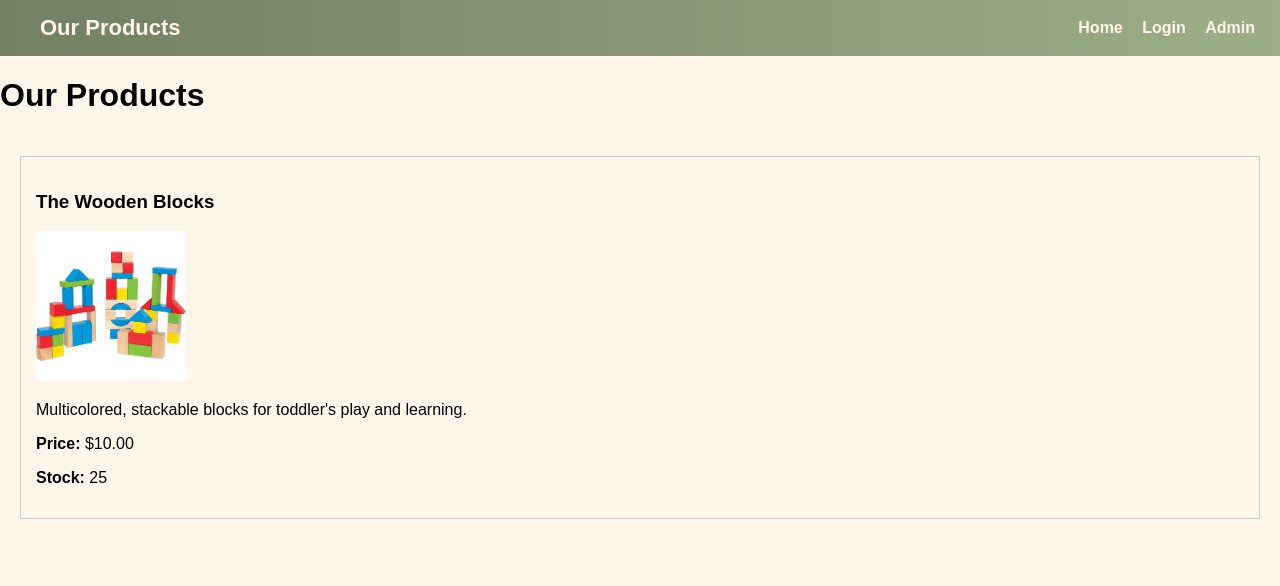
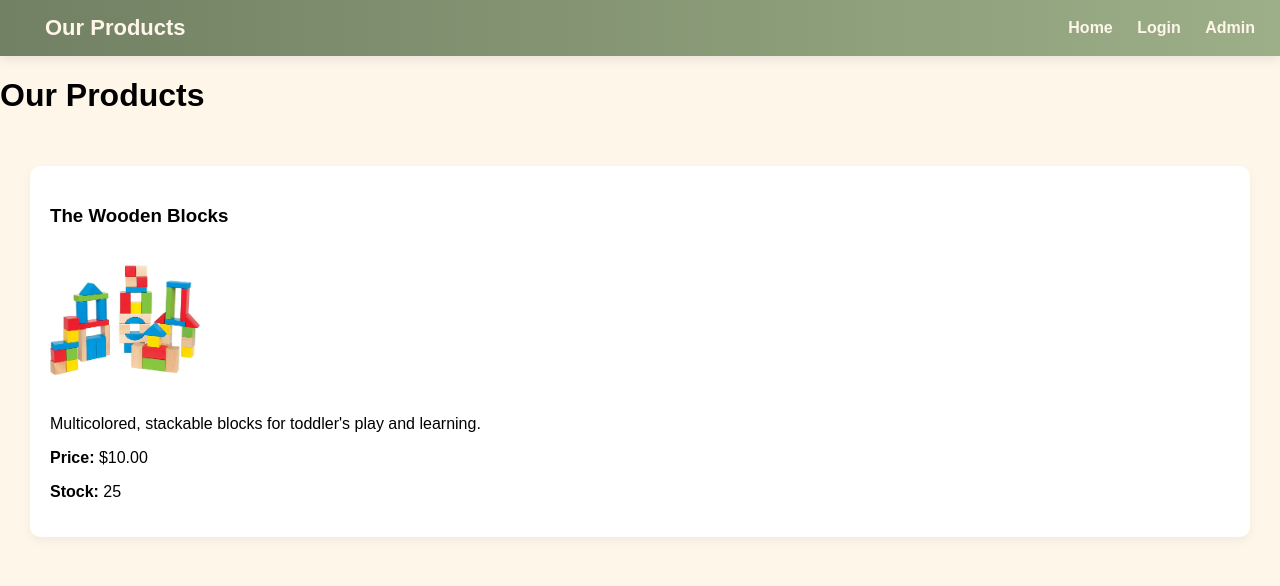
Before and after one commit to heilersk1/CPS_310_Phase3, a Django app: page /store/ in a window 1280 px wide. Shown: the top 586 px of the page. Run offline with Django 5.2, Linux system fonts and the light colour scheme; data comes from the database, SQL or seed files in the repository; both versions use the stored data as it was after the commit.

Commit message:
Fixed navigation bar

```diff
--- a/static/css/style.css
+++ b/static/css/style.css
@@ -11,14 +11,16 @@ body {
     align-items: center;
     background: linear-gradient(to right, #728063, #9CAF88);
     padding: 15px 25px;
+
+    box-shadow: 0 4px 10px rgba(0,0,0,0.08);
 }
-
 /* NAV LINKS */
 .navbar a {
     color: #FFF6EA;
     text-decoration: none;
-    margin-left: 15px;
+    margin-left: 20px;
     font-weight: bold;
+    transition: all 0.2s ease;
 }
 
 /* HOVER EFFECT */
@@ -30,3 +32,16 @@ body {
 .brand {
     font-size: 22px;
 }
+
+.content {
+    padding: 30px;
+}
+
+.product-card {
+    background: white;
+    border-radius: 10px;
+    padding: 20px;
+    margin-bottom: 20px;
+
+    box-shadow: 0 4px 10px rgba(0,0,0,0.05);
+}
--- a/templates/store/base.html
+++ b/templates/store/base.html
@@ -10,7 +10,6 @@
 
 <body>
 
-    <!-- ✅ NAVBAR GOES RIGHT HERE -->
     <nav class="navbar">
         <div class="nav-left">
             <a href="{% url 'store_page' %}" class="brand">Our Products</a>
@@ -29,7 +28,6 @@
         </div>
     </nav>
 
-    <!-- ✅ PAGE CONTENT GOES BELOW NAVBAR -->
     <main>
         {% block content %}
         {% endblock %}
--- a/templates/store/store.html
+++ b/templates/store/store.html
@@ -1,23 +1,14 @@
 {% extends 'store/base.html' %}
+
 {% block content %}
-<!DOCTYPE html>
-<html>
-<head>
-    <title>Store</title>
-    {% load static %}
-    <link rel="stylesheet" type="text/css" href="{% static 'css/style.css' %}">
-</head>
-<body>
 <header>
     <h1>Our Products</h1>
 </header>
 
-    <main style="padding:20px;">
-
+<main class="content">
     {% if products %}
         {% for product in products %}
-                <div style="border:1px solid #ccc; padding:15px; margin-bottom:15px;">
-
+            <div class="product-card">
                 <h3>{{ product.name }}</h3>
 
                 {% if product.image %}
@@ -29,18 +20,13 @@
                 <p><strong>Stock:</strong> {{ product.quantity }}</p>
 
                 {% if user.is_authenticated and user.is_staff %}
-                        <a href="{% url 'admin:store_product_change' product.id %}">Edit</a>
-                        |
+                    <a href="{% url 'admin:store_product_change' product.id %}">Edit</a> |
                     <a href="{% url 'admin:store_product_delete' product.id %}">Delete</a>
                 {% endif %}
-
             </div>
         {% endfor %}
     {% else %}
         <p>No products available.</p>
     {% endif %}
-
 </main>
-</body>
-</html>
 {% endblock %}
```
Also changed, not shown: templates/store/home.html (+1 -16 lines), db.sqlite3. Lines whose indentation alone changed are shown as unchanged.
